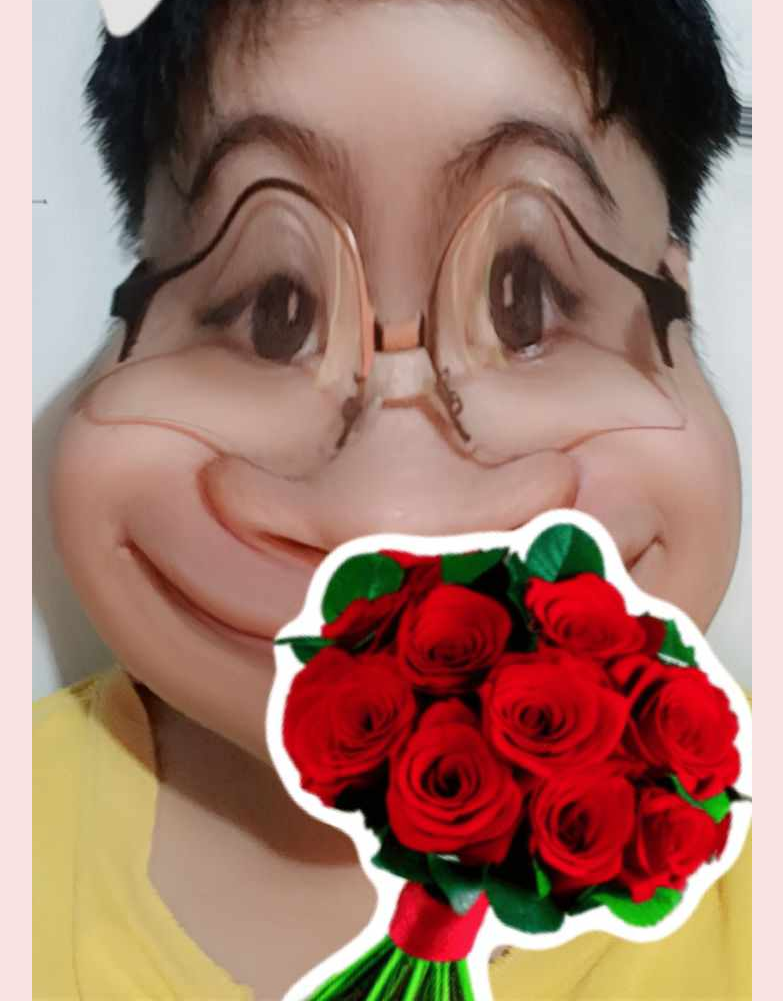
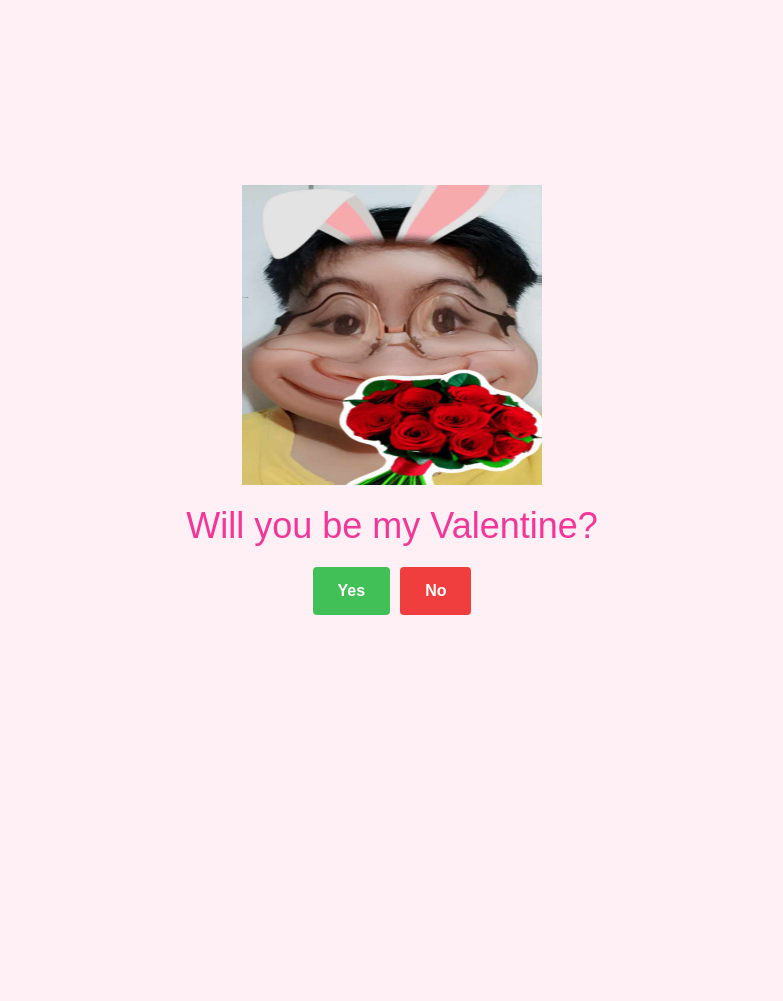
Before and after one commit to Gruntss/lalalalala, a plain HTML site: page index.html in a window 1280 px wide. Shown: the top 1001 px of the page, without its empty margins (248-1031 px from the left). After the commit the page ends 800 px from the top, so only its background shows below. Drawn offline with Linux system fonts and the light colour scheme; a web font is replaced by a local one.

Commit message:
Update style.css

```diff
--- a/style.css
+++ b/style.css
@@ -1,51 +1,70 @@
+* {
+  margin: 0;
+  padding: 0;
+  box-sizing: border-box;
+}
+
+html {
+  font-size: 62.5%;
+}
+
 body {
-    display: flex;
-    justify-content: center;
-    align-items: center;
-    height: 100vh;
-    margin: 0;
-    background-color: #f9e3e3;
-    font-family: 'Arial', sans-serif;
-    flex-direction: column;
+  background-color: #fff0f6;
+  font-family: "Protest Riot", sans-serif;
 }
 
 .container {
-    text-align: center;
+  height: 100vh;
+  margin: 0 auto;
+
+  display: flex;
+  flex-direction: column;
+  align-items: center;
+  justify-content: center;
 }
 
-  h1 {
-    font-size: 2.5em;
-    color: #d32f2f;
+.cat-img {
+  width: 30rem;
+  height: 30rem;
+  margin-bottom: 2rem;
+}
+
+.title {
+  font-size: 3.6rem;
+  color: #f53699;
+  text-align: center;
+  margin-bottom: 2rem;
 }
 
 .buttons {
-    margin-top: 20px;
+  display: flex;
+  flex-wrap: wrap;
+  align-items: center;
+  justify-content: center;
+
+  gap: 1rem;
 }
 
-  .yes-button {
-    font-size: 1.5em;
-    padding: 10px 20px;
-    margin-right: 10px;
-    background-color: #4caf50;
+.btn {
+  padding: 1.5rem 2.5rem;
+  border: none;
+  border-radius: 4px;
+
   color: white;
-    border: none;
-    border-radius: 5px;
+  font-size: 1.6rem;
+  font-weight: 600;
   cursor: pointer;
+  display: inline-block;
 }
 
-  .no-button {
-    font-size: 1.5em;
-    padding: 10px 20px;
-    background-color: #f44336;
-    color: white;
-    border: none;
-    border-radius: 5px;
-    cursor: pointer;
+.btn--yes {
+  background-color: #40c057;
 }
 
-  .gif_container img {
-    max-width: 100%;
-    height: auto;
-    border-radius: 10px;
-    margin-top: 20px;
+.btn--no {
+  background-color: #f03e3e;
 }
+
+.hidden {
+  display: none;
+}
```
Lines whose indentation alone changed are shown as unchanged.
